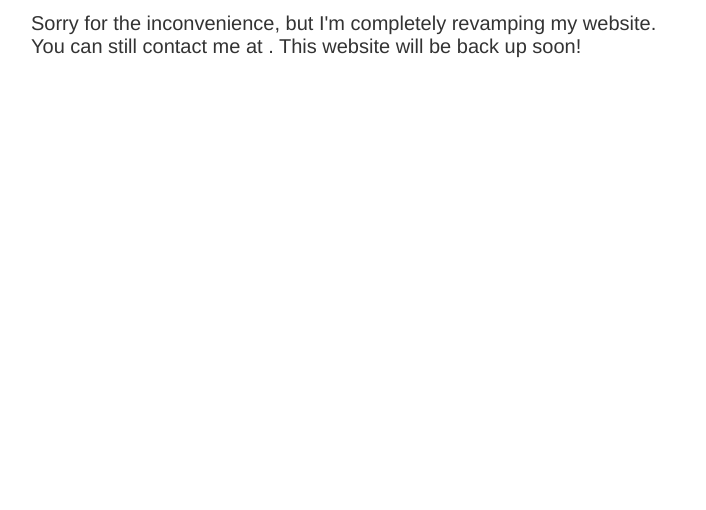
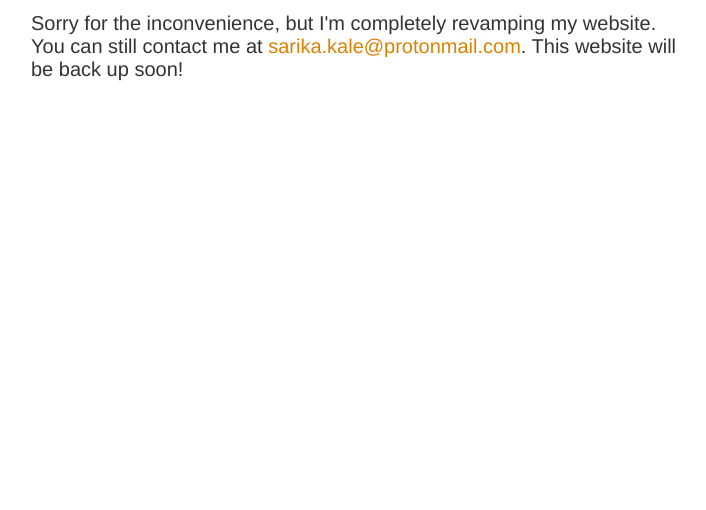
Before and after one commit to sarika-kale/sarika-kale.github.io, a plain HTML site: page index.html in a window 1280 px wide. Shown: the part 290-800 px from the top of the page, without its empty margins (284-990 px from the left). Drawn offline with Linux system fonts and the light colour scheme.

Commit message:
Update index.html

```diff
--- a/index.html
+++ b/index.html
@@ -16,7 +16,7 @@
 <div id="article">
 <h1>Hi, my website is being re-designed!</h1>
 <div>
-<p>Sorry for the inconvenience, but I'm completely revamping my website. You can still contact me at <a href="mailto:sarika.kale@protonmail.com"></a>. This website will be back up soon!</p>
+<p>Sorry for the inconvenience, but I'm completely revamping my website. You can still contact me at <a href="mailto:sarika.kale@protonmail.com">sarika.kale@protonmail.com</a>. This website will be back up soon!</p>
 </div>
 </div>
 </html>
```
